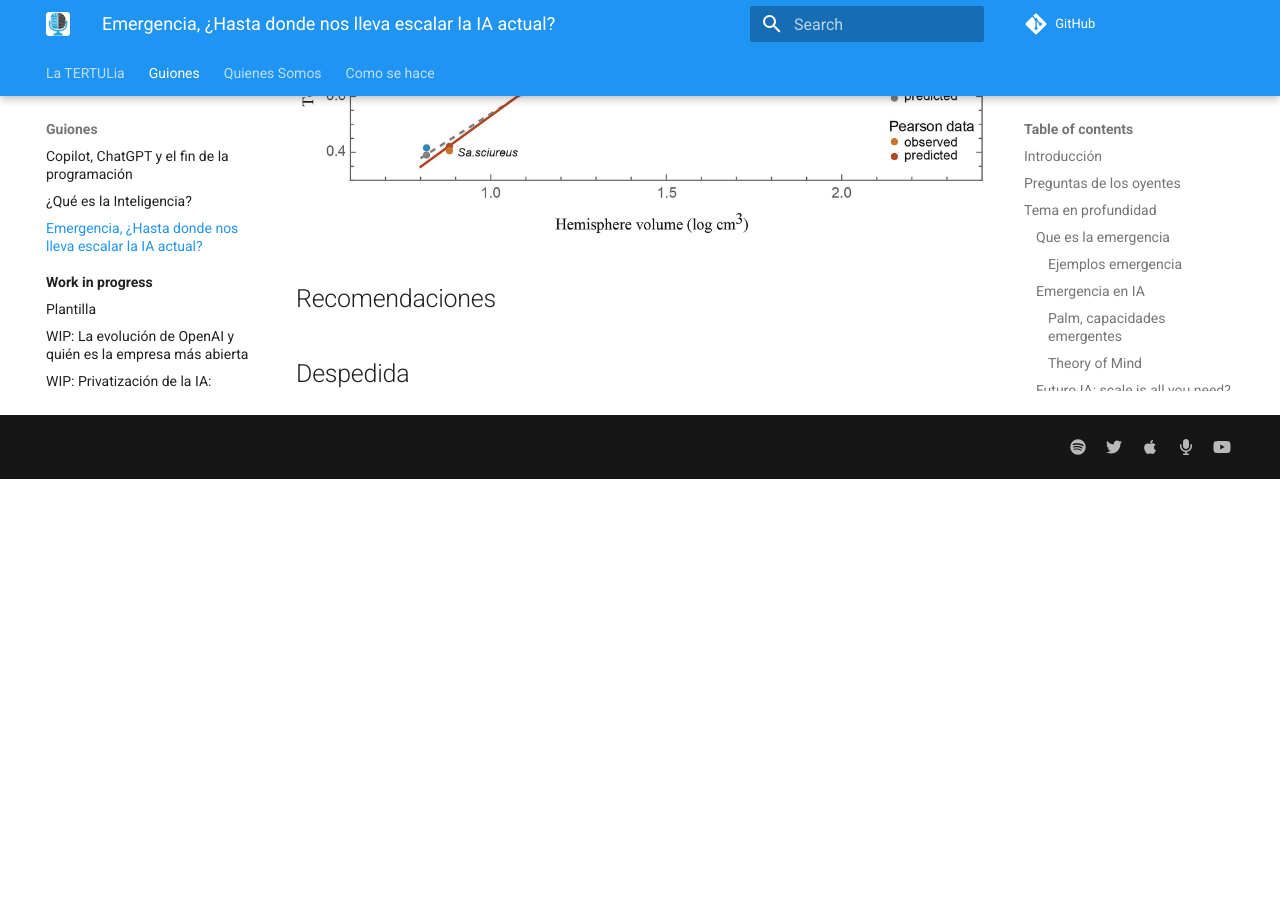
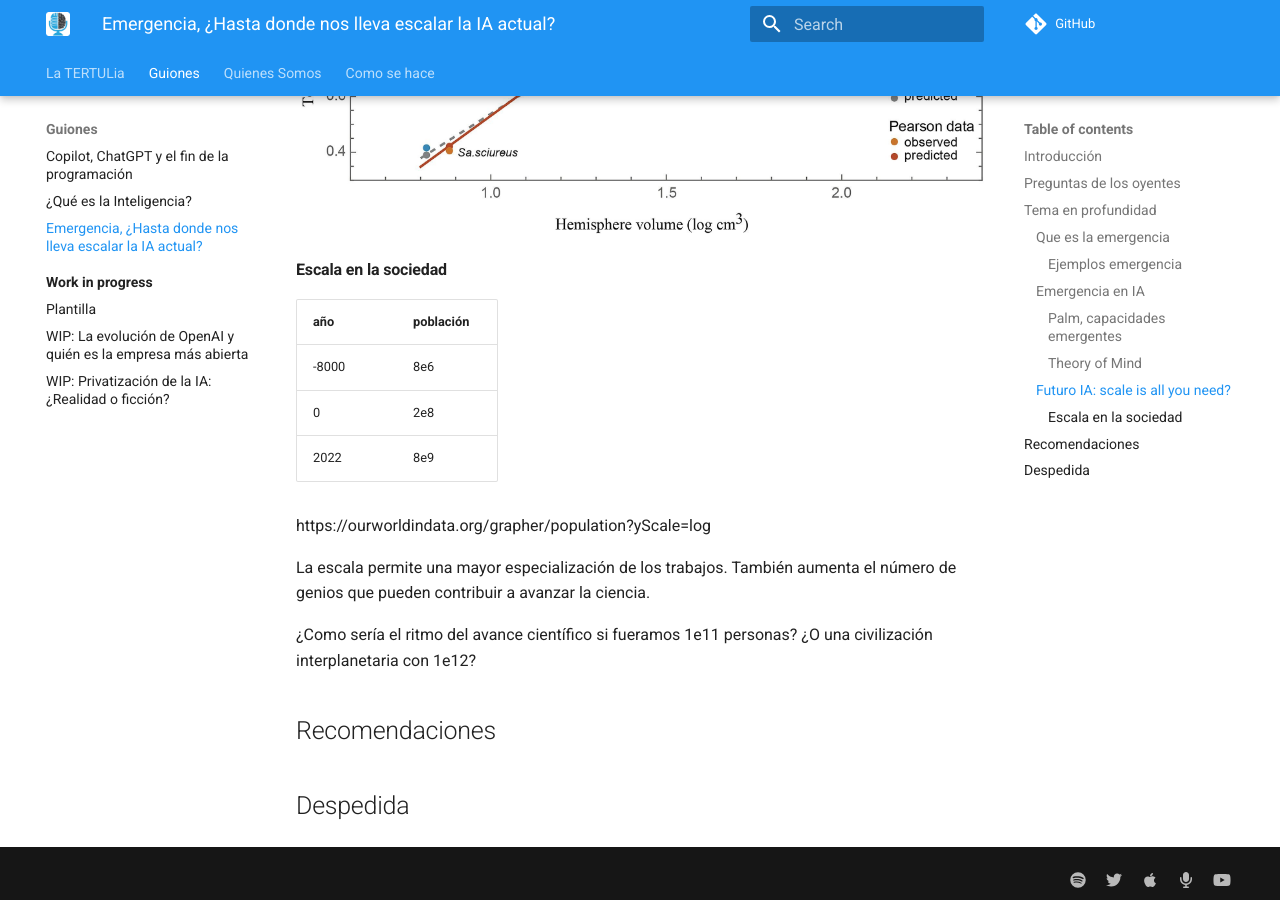
Before and after one commit to ironbar/tertulia_inteligencia_artificial, an MkDocs documentation site: the page built from docs/guiones/03-emergencia.md, in a window 1280 px wide and 900 px high, scrolled down 2303 px. Built offline with MkDocs 1.6.1 and Material for MkDocs 9.7.7, drawn with Linux system fonts in a browser that asks for light colours; comment, search, counter and statistics services are not loaded; before the commit the page ends 2782 px from its top, so only the background shows below that.

Commit message:
Update 03-emergencia.md

```diff
--- a/docs/guiones/03-emergencia.md
+++ b/docs/guiones/03-emergencia.md
@@ -54,6 +54,20 @@
 
 ![comparison_primate_brains](res/comparison_primate_brains.png)
 
+#### Escala en la sociedad
+
+| año   | población |
+|-------|-----------|
+| -8000 | 8e6       |
+| 0     | 2e8       |
+| 2022  | 8e9       |
+
+https://ourworldindata.org/grapher/population?yScale=log
+
+La escala permite una mayor especialización de los trabajos. También aumenta el número de genios que pueden contribuir a avanzar la ciencia.
+
+¿Como sería el ritmo del avance científico si fueramos 1e11 personas? ¿O una civilización interplanetaria con 1e12?
+
 <!--
 
 Esto lo dejo comentado por el momento porque la idea es hacer una tertulia más corta que las anteriores
```
